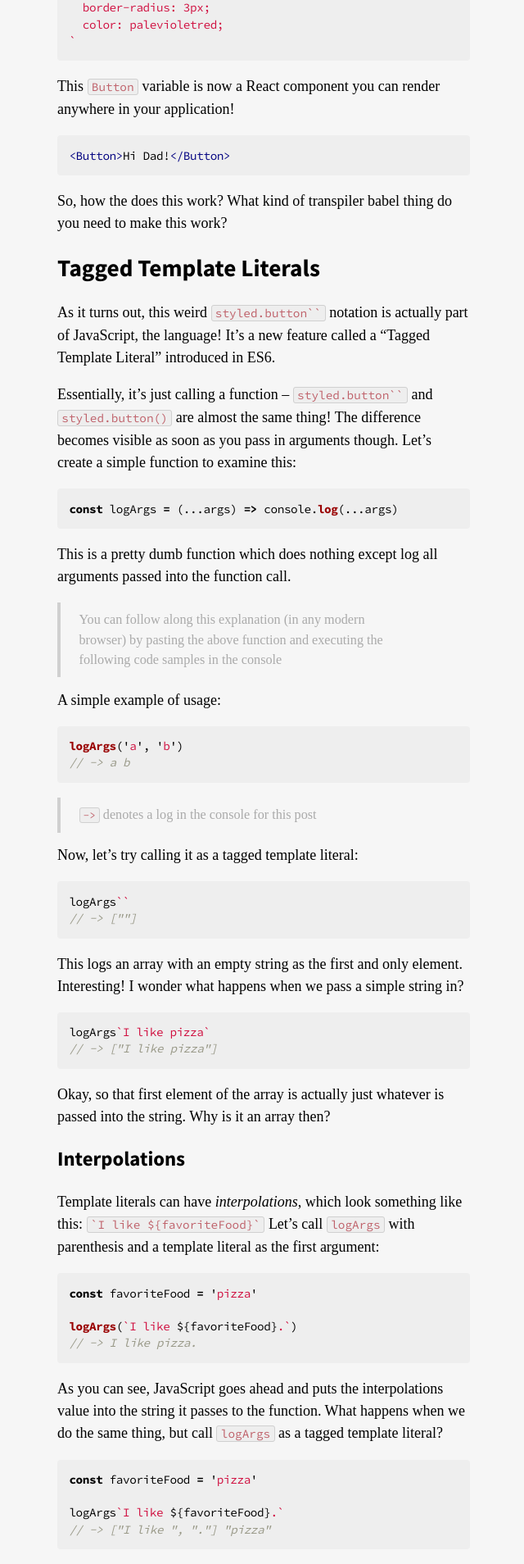
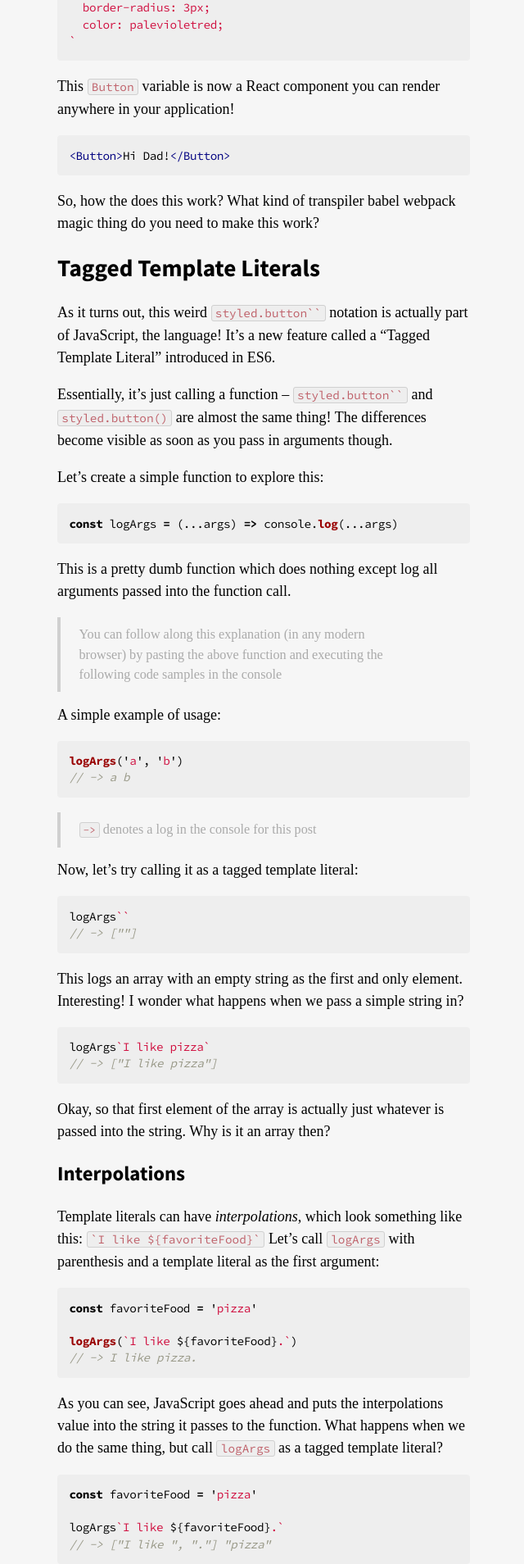
Before and after one commit to mxstbr/mxstbr.github.io, a Jekyll site: the page built from _posts/2016-12-02-styled-components-magic-explained.md, in a window 1280 px wide. Shown: the part 481-2389 px from the top of the page at 82% size, without its empty margins (318-958 px from the left). Built offline with Jekyll 4.4.1, drawn with Linux system fonts in a browser that asks for light colours; some web fonts are replaced; some of the changed text lies outside the part shown.

Commit message:
Update magic s-c post

````diff
--- a/_posts/2016-12-02-styled-components-magic-explained.md
+++ b/_posts/2016-12-02-styled-components-magic-explained.md
@@ -20,13 +20,15 @@ This `Button` variable is now a React component you can render anywhere in your
 <Button>Hi Dad!</Button>
 ```
 
-So, how the does this work? What kind of transpiler babel thing do you need to make this work?
+So, how the does this work? What kind of transpiler babel webpack magic thing do you need to make this work?
 
 ## Tagged Template Literals
 
 As it turns out, this weird <code>styled.button``</code> notation is actually part of JavaScript, the language! It's a new feature called a "Tagged Template Literal" introduced in ES6.
 
-Essentially, it's just calling a function – <code>styled.button``</code> and <code>styled.button()</code> are almost the same thing! The difference becomes visible as soon as you pass in arguments though. Let's create a simple function to examine this:
+Essentially, it's just calling a function – <code>styled.button``</code> and <code>styled.button()</code> are almost the same thing! The differences become visible as soon as you pass in arguments though.
+
+Let's create a simple function to explore this:
 
 ```javascript
 const logArgs = (...args) => console.log(...args)
@@ -115,7 +117,7 @@ We just get one big string, everything mushed together.
 
 That's nice and all, so we can now call functions with backticks and the arguments are slightly different, whahooo. What's the big deal?
 
-Well, as it turns out this enables some cool explorations. Let's take a look at `styled-components` as an example of a use case.
+Well, as it turns out this enables some cool explorations. Let's take a look at [`styled-components`](https://styled-components.com) as an example of a use case.
 
 With React components, you expect to be able to adjust their styling via their props. Imagine a `<Button />` component for example that should look bigger when passed the `primary` prop like so: `<Button primary />`.
 
````
Also changed, not shown: other parts of _posts/2016-12-02-styled-components-magic-explained.md (+3 -3 lines).
